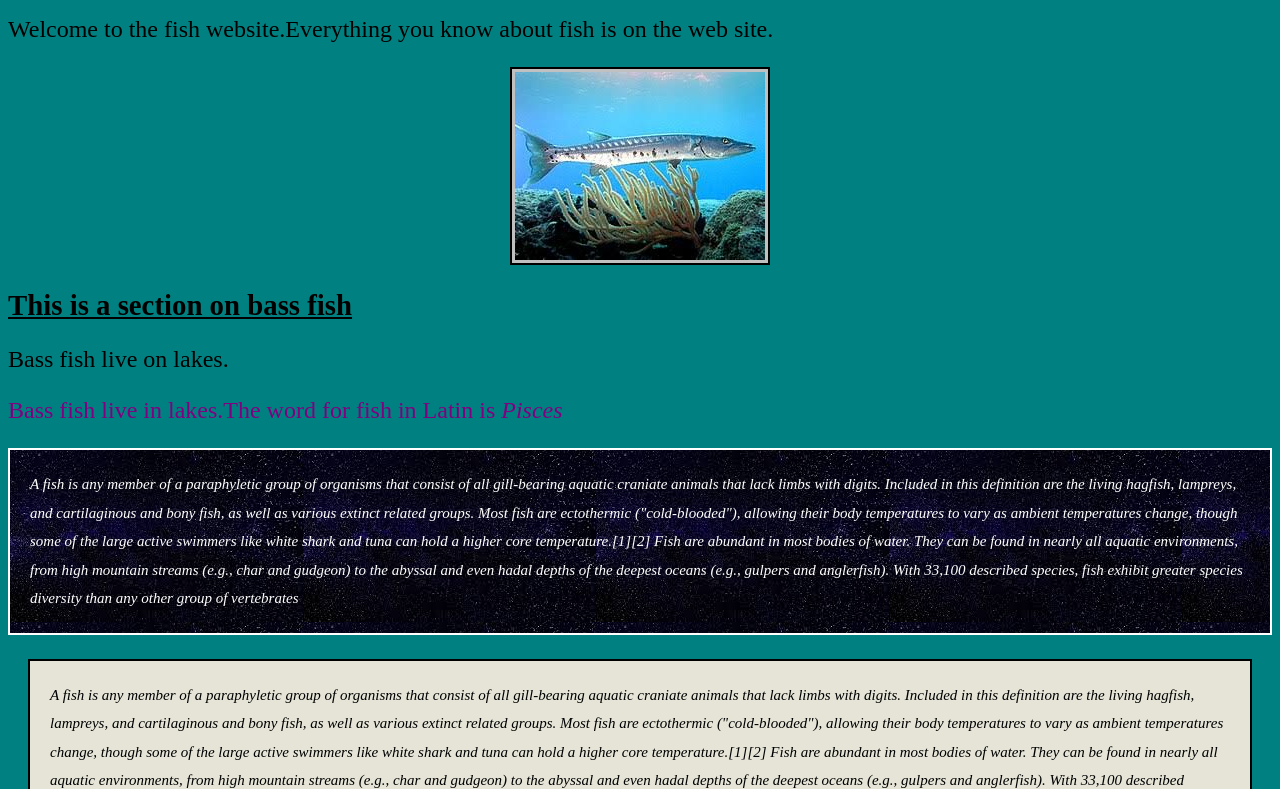
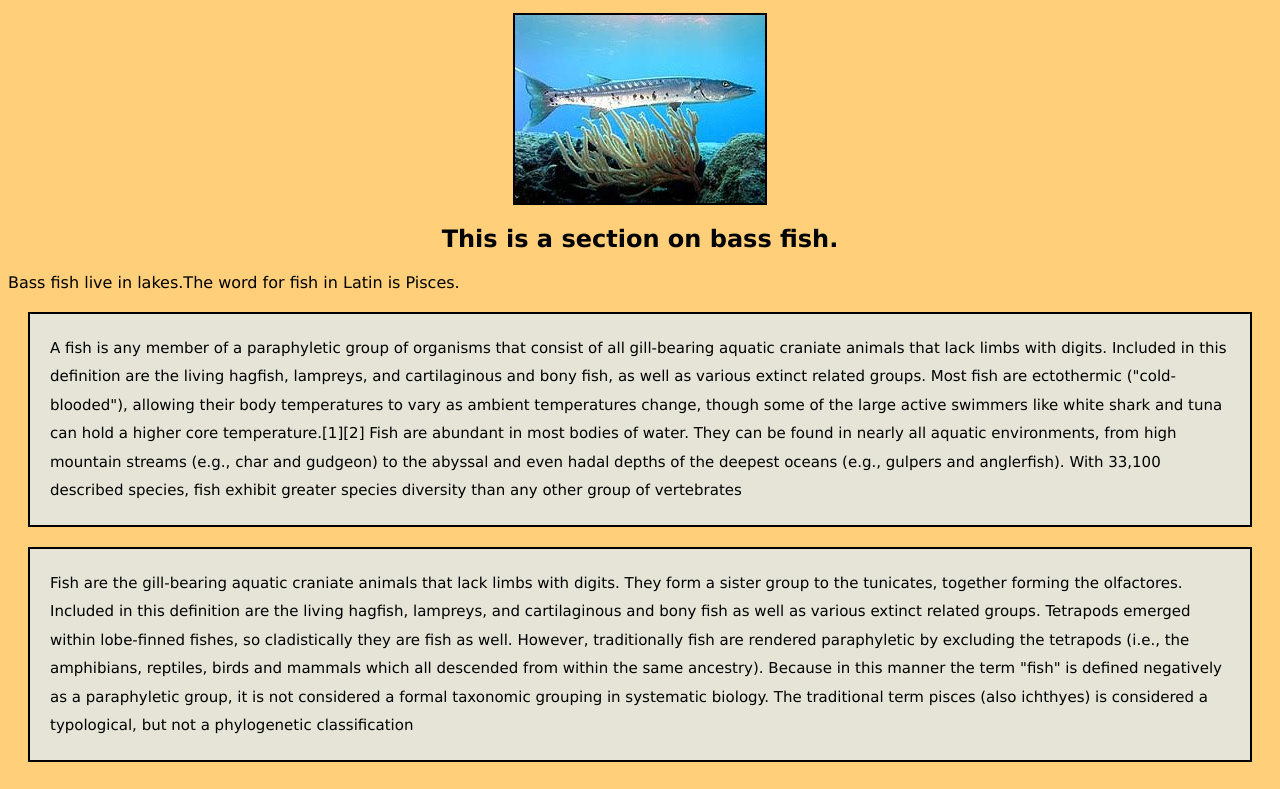
Before and after one commit to Pavlov83/CSS, a plain HTML site: page add_content_page_and_reuse_classes/index.html in a window 1280 px wide. Shown: the part 103-892 px from the top of the page. Drawn offline with Linux system fonts and the light colour scheme.

Commit message:
content_page

```diff
--- a/add_content_page_and_reuse_classes/index.html
+++ b/add_content_page_and_reuse_classes/index.html
@@ -2,14 +2,13 @@
 <html lang="en" dir="ltr">
   <head>
     <meta charset="utf-8">
-    <link rel="stylesheet" type="text/css" href="stylesheet.css"
-    <title></title>
-    <!-- we will embed css in html tags -->
 
+    <title>The fish web site</title>
+      <link rel="stylesheet" type="text/css" href="stylesheet.css">
+    </link>
   </head>
 
   <body>
-
     <h1>The fish web site</h1>
 
     <p>Welcome to the fish website.Everything you know
@@ -17,22 +16,12 @@
 
     <img class="imagec" src="barracuda.jpg">
 
+    <h2> This is a section on bass fish.</h2>
 
+    <p>Bass fish live in lakes.The word for fish in Latin is Pisces.</p>
 
+    <p class="para1">A fish is any member of a paraphyletic group of organisms that consist of all gill-bearing aquatic craniate animals that lack limbs with digits. Included in this definition are the living hagfish, lampreys, and cartilaginous and bony fish, as well as various extinct related groups. Most fish are ectothermic ("cold-blooded"), allowing their body temperatures to vary as ambient temperatures change, though some of the large active swimmers like white shark and tuna can hold a higher core temperature.[1][2] Fish are abundant in most bodies of water. They can be found in nearly all aquatic environments, from high mountain streams (e.g., char and gudgeon) to the abyssal and even hadal depths of the deepest oceans (e.g., gulpers and anglerfish). With 33,100 described species, fish exhibit greater species diversity than any other group of vertebrates﻿</p>
 
-
-    <h2>This is a section on bass fish</h2>
-
-    <p>Bass fish live on lakes.</p>
-
-    <p class="para2">Bass fish live in lakes.The word for fish in Latin is
-      <i>Pisces<i> </p>
-
-    <p class="para3">A fish is any member of a paraphyletic group of organisms that consist of all gill-bearing aquatic craniate animals that lack limbs with digits. Included in this definition are the living hagfish, lampreys, and cartilaginous and bony fish, as well as various extinct related groups. Most fish are ectothermic ("cold-blooded"), allowing their body temperatures to vary as ambient temperatures change, though some of the large active swimmers like white shark and tuna can hold a higher core temperature.[1][2] Fish are abundant in most bodies of water. They can be found in nearly all aquatic environments, from high mountain streams (e.g., char and gudgeon) to the abyssal and even hadal depths of the deepest oceans (e.g., gulpers and anglerfish). With 33,100 described species, fish exhibit greater species diversity than any other group of vertebrates﻿
-    <p>
-
-    <p class="para4">A fish is any member of a paraphyletic group of organisms that consist of all gill-bearing aquatic craniate animals that lack limbs with digits. Included in this definition are the living hagfish, lampreys, and cartilaginous and bony fish, as well as various extinct related groups. Most fish are ectothermic ("cold-blooded"), allowing their body temperatures to vary as ambient temperatures change, though some of the large active swimmers like white shark and tuna can hold a higher core temperature.[1][2] Fish are abundant in most bodies of water. They can be found in nearly all aquatic environments, from high mountain streams (e.g., char and gudgeon) to the abyssal and even hadal depths of the deepest oceans (e.g., gulpers and anglerfish). With 33,100 described species, fish exhibit greater species diversity than any other group of vertebrates﻿
-      <p>
-
+    <p class="para1">Fish are the gill-bearing aquatic craniate animals that lack limbs with digits. They form a sister group to the tunicates, together forming the olfactores. Included in this definition are the living hagfish, lampreys, and cartilaginous and bony fish as well as various extinct related groups. Tetrapods emerged within lobe-finned fishes, so cladistically they are fish as well. However, traditionally fish are rendered paraphyletic by excluding the tetrapods (i.e., the amphibians, reptiles, birds and mammals which all descended from within the same ancestry). Because in this manner the term "fish" is defined negatively as a paraphyletic group, it is not considered a formal taxonomic grouping in systematic biology. The traditional term pisces (also ichthyes) is considered a typological, but not a phylogenetic classification</p>
   </body>
 </html>
--- a/add_content_page_and_reuse_classes/stylesheet.css
+++ b/add_content_page_and_reuse_classes/stylesheet.css
@@ -1,44 +1,16 @@
-body {
-
-background-color: teal;
-font-size: 150%;
-
+h1,h2{
+  text-align: center;
 }
 
-h2 {
+body{
 
-  text-decoration: underline;
-  font-size: 1.2em;
+  color: black;
+  font-family:Verdana,Arial,Geneva,Arial Black;
+  font-weight:normal;
+  background-color: #ffcf79;
 }
 
-p.para1 {
-
-color: blue;
-
-}
-
-p.para2 {
-
-color: purple;
-
-}
-
-p.para3 {
-
-  color: white;
-  font-size: 15px;
-  line-height:1.9em;
-  background-color: #e5e4d7;
-  padding: 20px;
-  border-style:solid;
-  border-width: 2px;
-  background-image: url(sky.jpeg);
-
-
-}
-
-p.para4 {
-
+p.para1{
   color: black;
   font-size: 15px;
   line-height:1.9em;
@@ -47,15 +19,21 @@ p.para4 {
   border-style:solid;
   border-width: 2px;
   margin: 20px;
+
 }
 
-.imagec{
+img.imagec{
+
   display: block;
+  align-content: center;
   margin-left: auto;
   margin-right: auto;
-  padding: 3px;
+  padding 3px;
   background-color: silver;
   border-color: black;
   border-width: 2px;
   border-style: solid;
+
+
+
 }
```
Also changed, not shown: add_content_page_and_reuse_classes/changing_font_type_color_size/index.html (deleted, +0 -40 lines), add_content_page_and_reuse_classes/sky.jpeg (deleted), 3 other files.
